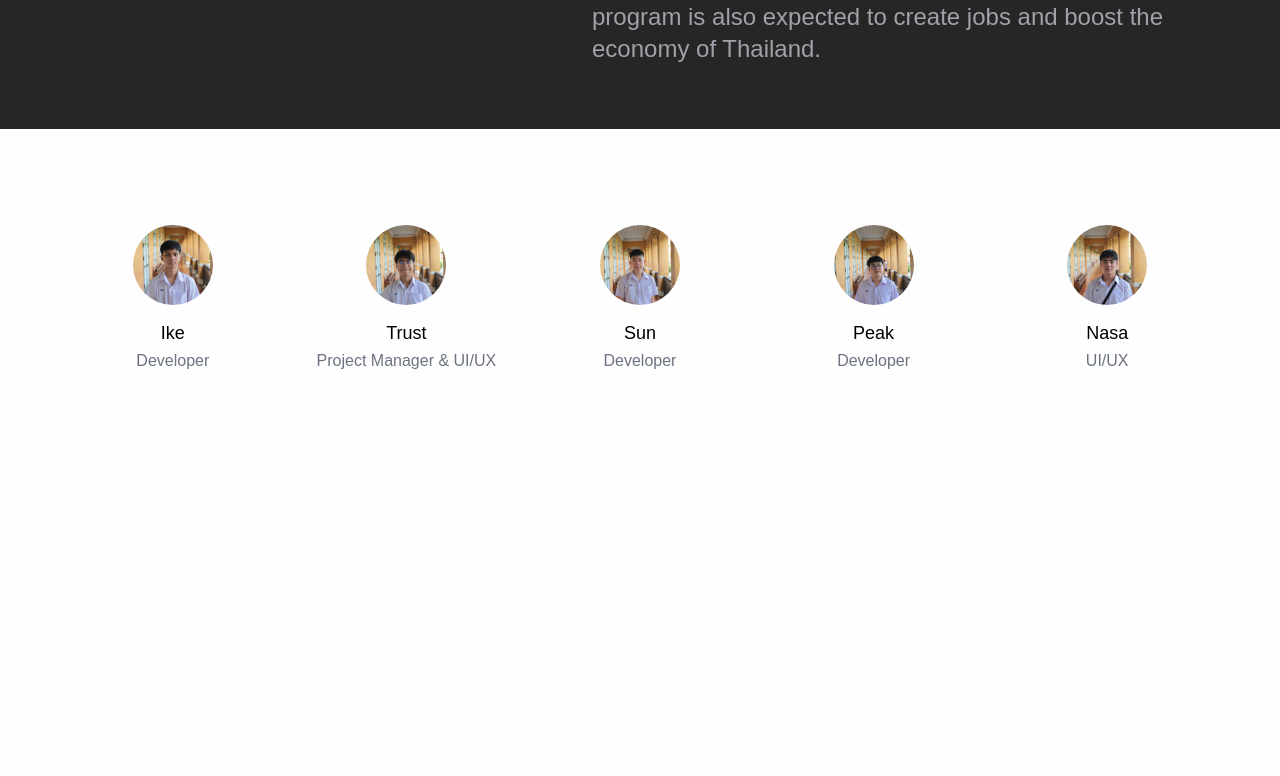
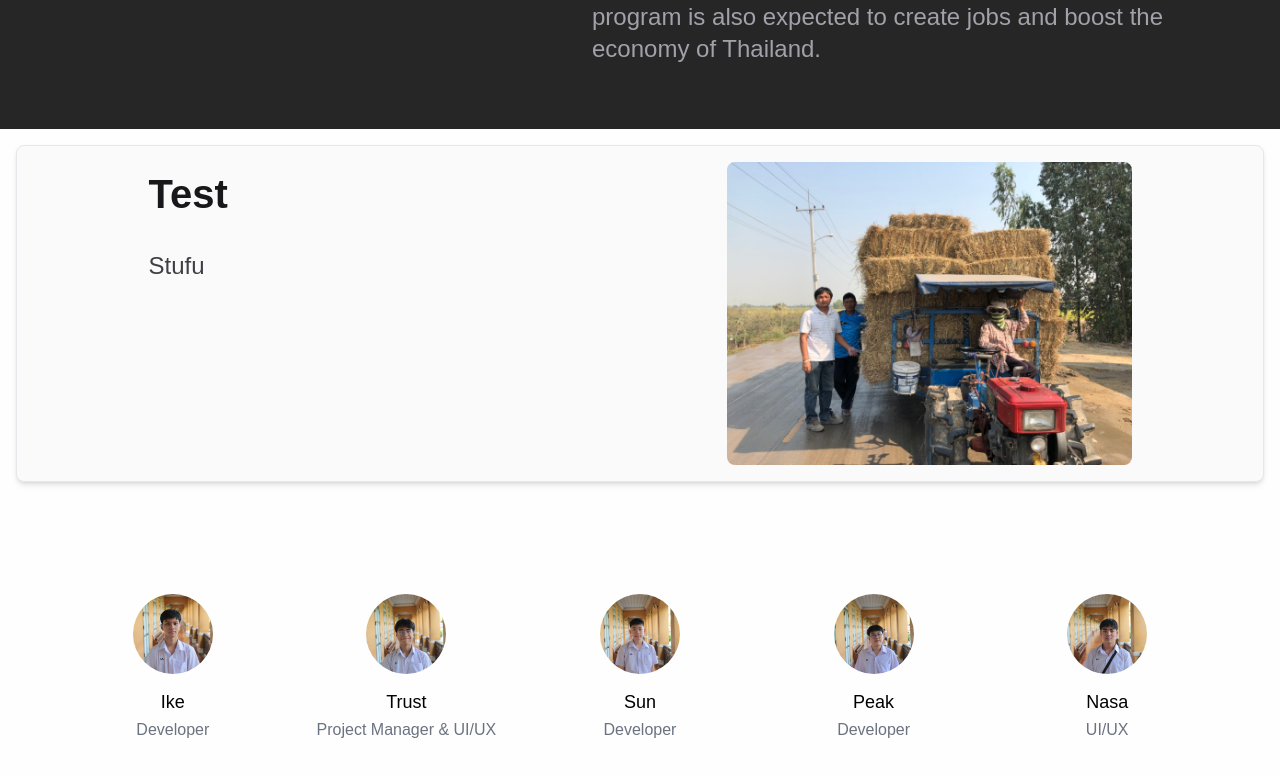
Before and after one commit to owo93/sk-sdg-13, a Next.js app: page /action/energy in a window 1280 px wide. Shown: the part 3489-4265 px from the top of the page. Before the commit the page ends 3958 px from the top, so only its background shows below. Built offline with nearby package versions, Linux system fonts and the light colour scheme.

Commit message:
Add ImageCard Compoent

```diff
--- a/components/Card.js
+++ b/components/Card.js
@@ -39,3 +39,24 @@ export default function Card({ title, body, actions }) {
     </div>
   );
 }
+
+export function ImageCard({ title, body, image }) {
+  return (
+    <div className="p-4">
+      <div className="min-h-300 flex justify-center self-start rounded-lg border border-gray-200 bg-neutral-50 p-4 shadow-md">
+        <article className="prose prose-zinc w-8/12 self-start">
+          <h3 className="text-[40px] font-bold">{title}</h3>
+          <p className="text-2xl">{body}</p>
+        </article>
+        <div className="w-4/12 self-end">
+          <Image
+            src={image}
+            width={440}
+            height={330}
+            className="rounded-lg"
+          />
+        </div>
+      </div>
+    </div>
+  );
+}
--- a/pages/action/energy.js
+++ b/pages/action/energy.js
@@ -1,5 +1,7 @@
 import Image from "next/image";
 import Layout from "/pages/action/layout";
+import Energy1 from "../../public/images/energy/energy1.png";
+import { ImageCard } from "@/components/Card";
 
 export default function Energy() {
   return (
@@ -167,6 +169,11 @@ export default function Energy() {
           </article>
         </div>
       </div>
+      <ImageCard
+        title={"Test"}
+        body={"Stufu"}
+        image={Energy1}
+      />
     </Layout>
   );
 }
--- a/pages/index.js
+++ b/pages/index.js
@@ -83,7 +83,7 @@ export default function Home() {
         </div>
         <div className="grid grid-cols-1 gap-4 md:grid-cols-2 md:px-8 lg:grid-cols-3 lg:px-16">
           {initiatives.map((initiative, index) => (
-            <CardWithImage
+            <Card
               key={index}
               {...initiative}
             />
```
